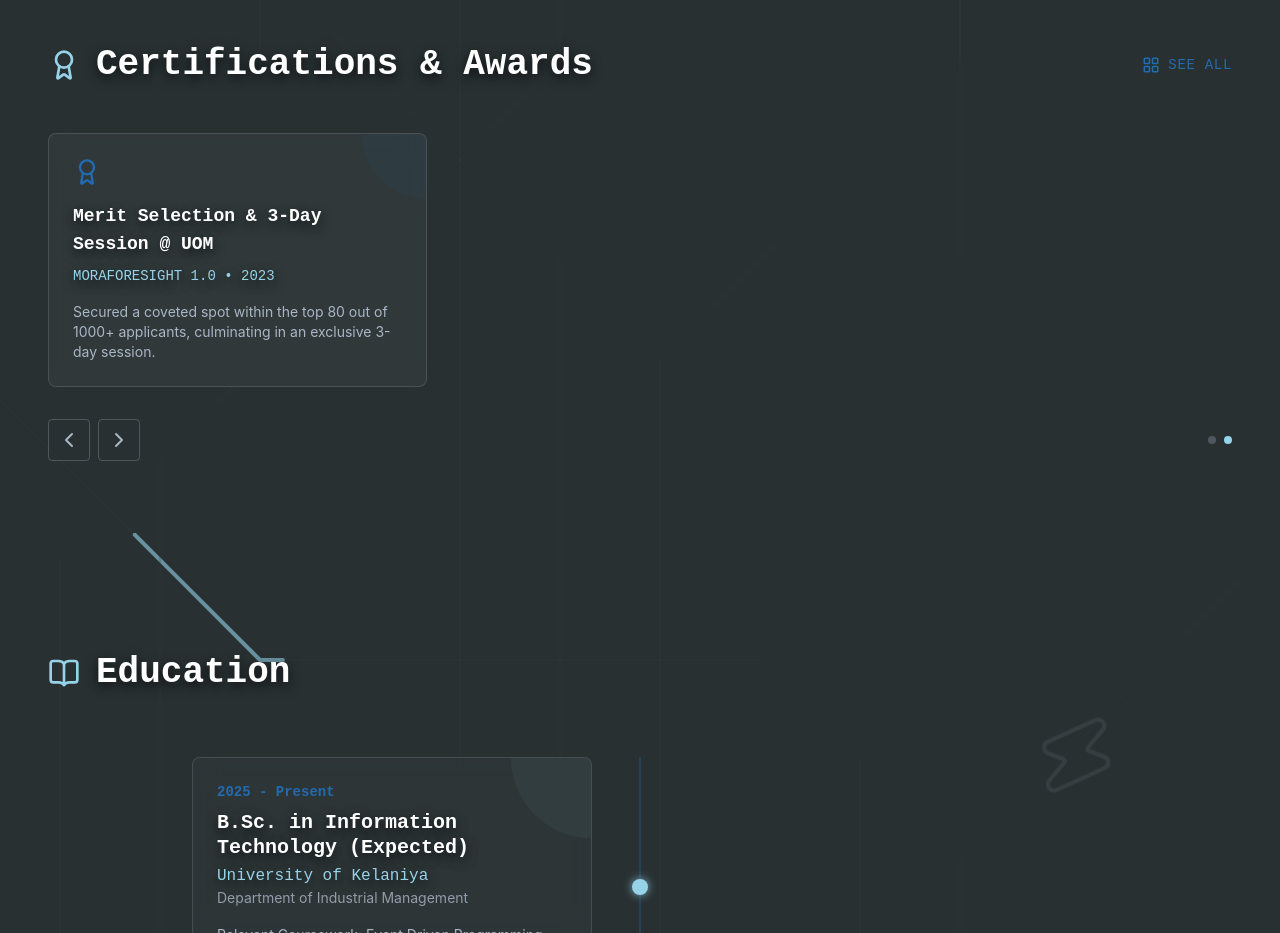
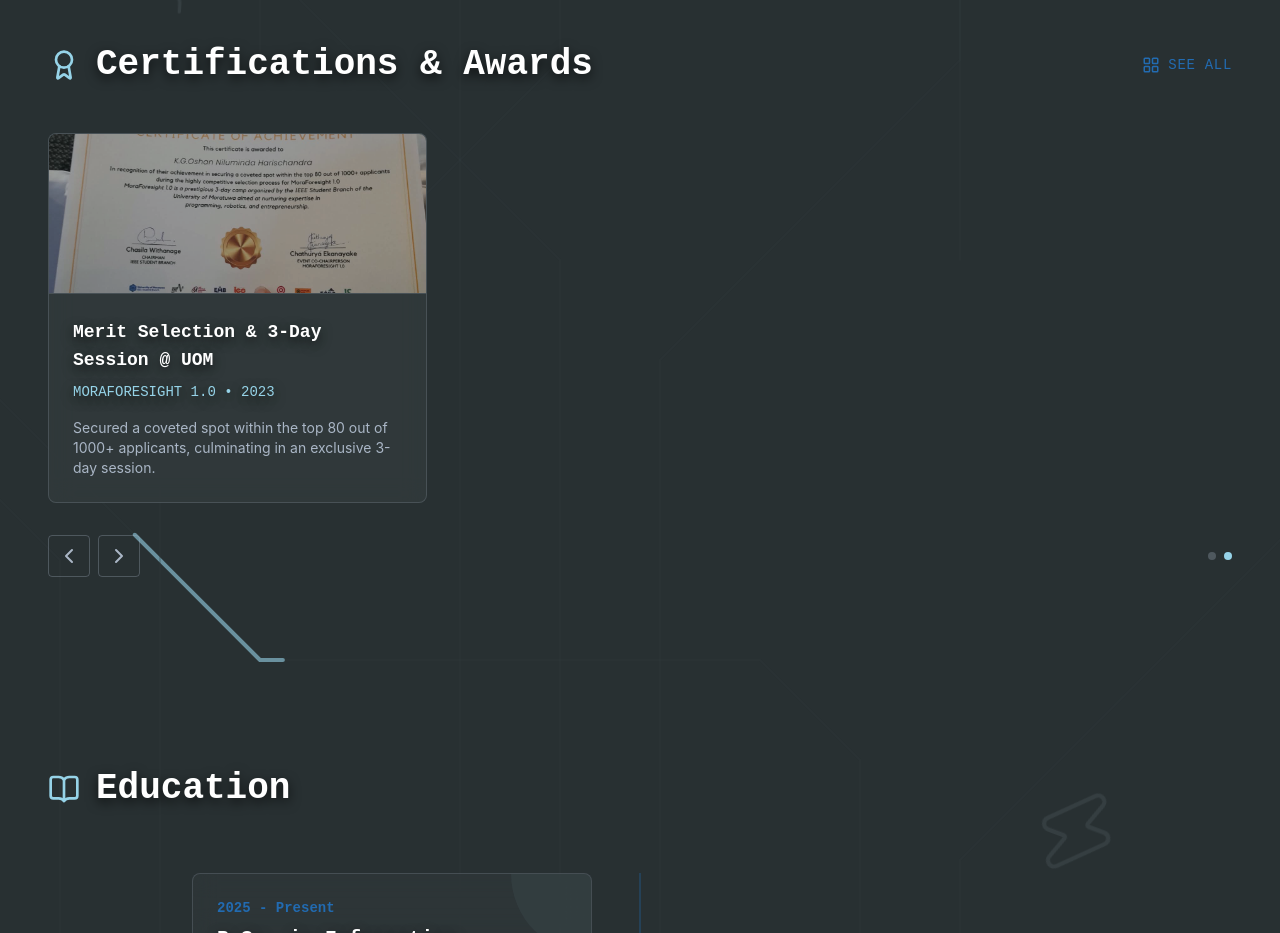
Before and after one commit to Oshanharischandra/Oshanharischandra.github.io, a React (Vite) app: page / in a window 1280 px wide. Shown: the part 2940-3873 px from the top of the page. Built offline with nearby package versions, Linux system fonts and the light colour scheme.

Commit message:
feat: add conditional thumbnail rendering for awards with images

```diff
--- a/src/components/sections/Certifications.tsx
+++ b/src/components/sections/Certifications.tsx
@@ -42,7 +42,7 @@
     date: "25 MAR 2023",
     description: "Secured 3rd Place.",
     images: [
-    "/certificates/codeunio-cert.png",
+    "/certificates/codeuino-cert.png",
     "/certificates/codeuino_2.jpeg",
     "/certificates/codeuino_3.jpeg",
     "/certificates/codeuino_4.jpeg"
@@ -62,25 +62,44 @@
   }
 ];
 
-const CertCard = ({ cert, onClick }: { cert: Certification, onClick?: () => void }) => (
+const CertCard = ({ cert, onClick }: { cert: Certification, onClick?: () => void }) => {
+  const hasImage = cert.images && cert.images.length > 0;
+
+  return (
     <div
       onClick={onClick}
-    className="bg-surface/80 backdrop-blur-md border border-muted/20 p-6 rounded-lg hover:border-secondary/50 hover:bg-surface/90 transition-all group flex flex-col h-full hover:-translate-y-2 hover:shadow-[0_4px_20px_rgba(34,107,177,0.15)] relative overflow-hidden cursor-pointer"
+      className="bg-surface/80 backdrop-blur-md border border-muted/20 rounded-lg hover:border-secondary/50 hover:bg-surface/90 transition-all group flex flex-col h-full hover:-translate-y-2 hover:shadow-[0_4px_20px_rgba(34,107,177,0.15)] relative overflow-hidden cursor-pointer"
     >
-    <div className="absolute top-0 right-0 w-16 h-16 bg-primary/5 rounded-bl-full pointer-events-none group-hover:scale-150 transition-transform duration-500"></div>
-    <div className="mb-4 relative z-10 flex justify-between items-start">
+      <div className="absolute top-0 right-0 w-16 h-16 bg-primary/5 rounded-bl-full pointer-events-none group-hover:scale-150 transition-transform duration-500 z-0"></div>
+
+      {hasImage && (
+        <div className="w-full h-32 md:h-40 border-b border-muted/20 relative z-10 shrink-0">
+          <img src={cert.images![0]} alt={cert.title} className="w-full h-full object-cover opacity-80 group-hover:opacity-100 transition-opacity" />
+        </div>
+      )}
+
+      <div className="p-6 flex flex-col flex-grow relative z-10">
+        {(!hasImage || cert.githubUrl) && (
+          <div className="mb-4 flex justify-between items-start">
+            {!hasImage ? (
               <Award className="text-primary group-hover:text-secondary transition-colors" size={28} />
+            ) : (
+              <div />
+            )}
             {cert.githubUrl && (
               <a href={cert.githubUrl} target="_blank" rel="noreferrer" className="text-muted hover:text-secondary transition-colors z-20" onClick={e => e.stopPropagation()}>
                 <Github size={18} />
               </a>
             )}
           </div>
-    <h3 className="text-lg font-bold text-white mb-2 relative z-10">{cert.title}</h3>
-    <h4 className="text-secondary font-mono text-sm mb-4 relative z-10">{cert.issuer} &bull; {cert.date}</h4>
-    <p className="text-muted text-sm flex-grow relative z-10 line-clamp-3">{cert.description}</p>
+        )}
+        <h3 className="text-lg font-bold text-white mb-2">{cert.title}</h3>
+        <h4 className="text-secondary font-mono text-sm mb-4">{cert.issuer} &bull; {cert.date}</h4>
+        <p className="text-muted text-sm flex-grow line-clamp-3">{cert.description}</p>
+      </div>
     </div>
   );
+};
 
 export default function Certifications() {
   const [showGallery, setShowGallery] = useState(false);
--- a/src/data/projects.ts
+++ b/src/data/projects.ts
@@ -33,7 +33,7 @@
       "/projects/PP_3.jpeg"
     ],
     description: "RFID attendance logger with SD card CSV logging, RTC, and GSM alerts for Sri Gnanodaya National School Divulapitiya.",
-    longDescription: "An ESP32-based attendance system using an MFRC522 RFID reader. It logs data locally to an SD card (CSV), uses a DS3231 RTC for timestamps, sends SMS alerts via SIM800L, and syncs to a web dashboard.",
+    longDescription: "An ESP32-based attendance system using an MFRC522 RFID reader. It logs data locally to an SD card (CSV), uses a DS3231 RTC for timestamps, sends SMS alerts via SIM800L, and syncs to a web dashboard.This is a group project and my collabarators are Bajithan Sivathasa , Charith Fonseka",
     tags: ["ESP32", "RFID", "SIM800L", "C++", "Web Dashboard"],
     githubUrl: "https://oshanharischandra.github.io/#"
   },
```
Lines whose indentation alone changed are shown as unchanged.
